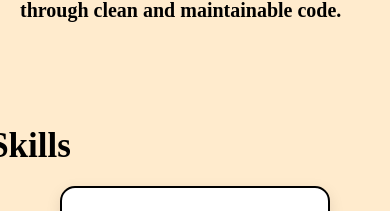
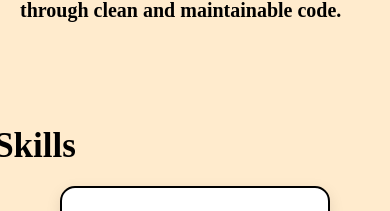
Before and after one commit to mussammilshathik21/portfolio, a React app: page / in a window 390 px wide. Shown: the part 1296-1507 px from the top of the page. Built offline with nearby package versions, Linux system fonts and the light colour scheme; the HTML template or start-up script is replaced by a standard one.

Commit message:
jsx and css fixed

```diff
--- a/src/components/skills.css
+++ b/src/components/skills.css
@@ -68,7 +68,7 @@
   .skill-head h2 {
     font-size: 35px;
     text-align: start;
-    margin-right: 330px;
+    margin-right: 320px;
   }
 
   .card {
```
